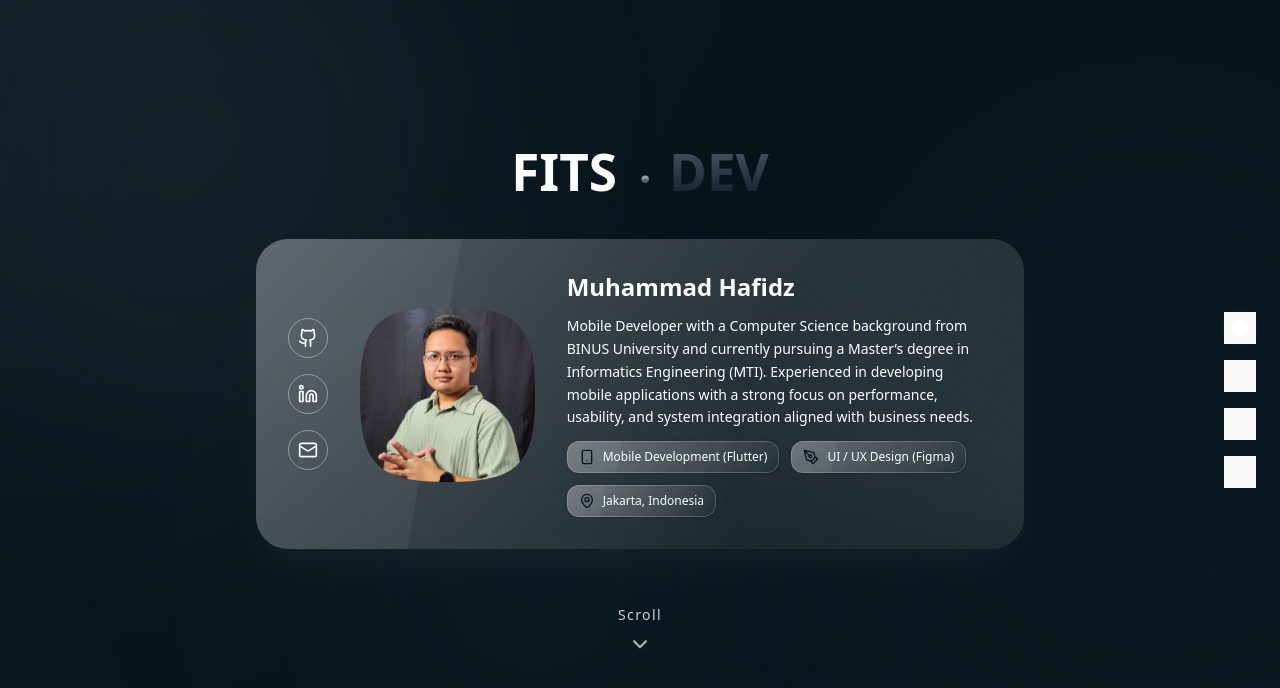
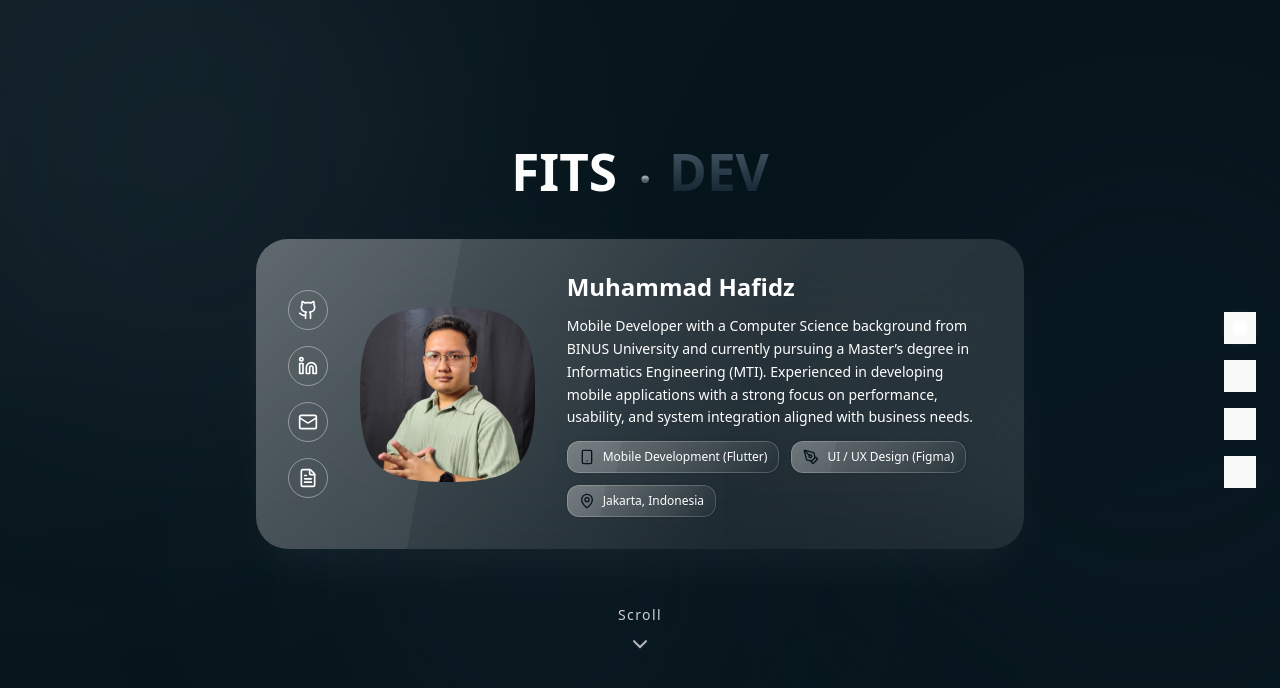
Before and after one commit to mohHafidz/portofolio, a React (Vite) app: page / in a window 1280 px wide. Shown: the top 688 px of the page. Built offline with nearby package versions, Linux system fonts and the light colour scheme; no server answers; the database is empty; a web font is replaced by a local one.

Commit message:
feat: initialize core layout with GSAP scroll snapping and landing page component

```diff
--- a/src/component/landingPage.jsx
+++ b/src/component/landingPage.jsx
@@ -6,7 +6,8 @@ import {
     ChevronDown,
     Smartphone,
     PenTool,
-    MapPin
+    MapPin,
+    FileText
 } from 'lucide-react';
 
 import profileImage from '../assets/profile.jpeg';
@@ -57,8 +58,8 @@ function LandingPage() {
                 "
             >
 
-                {/* SOCIAL MEDIA */}
-                <div className="flex flex-row md:flex-col gap-4">
+                {/* SOCIAL MEDIA & CV */}
+                <div className="flex flex-row md:flex-col items-center justify-center flex-wrap gap-4">
                     <SocialButton href="https://github.com/username">
                         <Github className="w-5 h-5 " color='white' />
                     </SocialButton>
@@ -69,6 +70,11 @@ function LandingPage() {
 
                     <SocialButton href="mailto:muhammad22.hafidz22@gmail.com">
                         <Mail className="w-5 h-5" color='white' />
+                    </SocialButton>
+
+                    {/* CV BUTTON */}
+                    <SocialButton href="/Muhammad_Hafidz-resume.pdf">
+                        <FileText className="w-5 h-5" color='white' />
                     </SocialButton>
                 </div>
 
@@ -157,6 +163,7 @@ const SocialButton = ({ href, children }) => (
         rel="noreferrer"
         className="
             btn btn-circle btn-outline
+            rounded-full
             bg-transparent
             hover:bg-transparent
             focus:bg-transparent
@@ -165,18 +172,24 @@ const SocialButton = ({ href, children }) => (
             border-white/40
             hover:border-white/60
 
+            focus:outline-none
+            focus-visible:ring-2
+            focus-visible:ring-white/50
+
             relative overflow-hidden
+            isolation-isolate
             transition-all duration-300
             hover:scale-110
 
             before:absolute
             before:inset-0
+            before:rounded-full
             before:bg-white/10
             before:backdrop-blur-sm
-            before:translate-x-[-120%]
+            before:scale-0
             before:transition-transform
             before:duration-500
-            hover:before:translate-x-0
+            hover:before:scale-100
         "
     >
         {children}
```
Also changed, not shown: src/App.jsx (line endings or trailing spaces), 1 other file (tests, documents, lock files or other folders).
